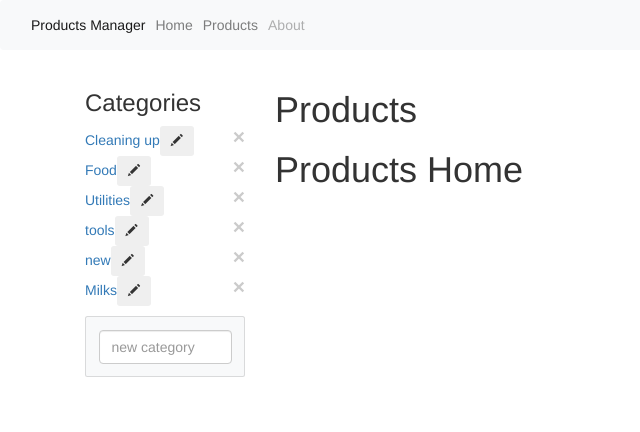
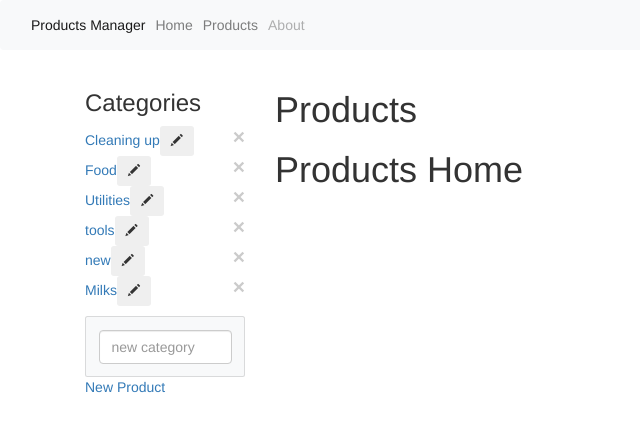
Before and after one commit to mariorodeghiero/react-product-manager-app, a React (Create React App) app: page /products in a window 1280 px wide. Shown: the top 432 px of the page, without its empty margins (0-640 px from the left). Built offline with nearby package versions, Linux system fonts and the light colour scheme; data requests are answered from the project's data file.

Commit message:
add createNewProduct

```diff
--- a/db.json
+++ b/db.json
@@ -19,6 +19,16 @@
       "id": 4,
       "product": "Item 1, s",
       "category": 4
+    },
+    {
+      "product": "Soap",
+      "category": "1",
+      "id": 5
+    },
+    {
+      "product": "hammer",
+      "category": "4",
+      "id": 6
     }
   ],
   "categories": [
--- a/src/Api.js
+++ b/src/Api.js
@@ -8,8 +8,8 @@ const apis = {
   loadCategories: () => api.get("categories"),
   removeCategories: id => api.delete("categories/" + id),
   createCategory: category => api.post("categories", category),
-  editeCategory: category =>
-    api.put("categories/" + category.id, (category = category))
+  editeCategory: category => api.put("categories/" + category.id, category),
+  createProduct: product => api.post("products", product)
 };
 
 export default apis;
--- a/src/App.js
+++ b/src/App.js
@@ -13,6 +13,7 @@ class App extends Component {
     this.removeCategory = this.removeCategory.bind(this);
     this.createCategory = this.createCategory.bind(this);
     this.editeCategory = this.editeCategory.bind(this);
+    this.createProduct = this.createProduct.bind(this);
 
     this.state = {
       categories: []
@@ -32,6 +33,10 @@ class App extends Component {
 
   createCategory(category) {
     this.props.api.createCategory(category).then(resp => this.loadCategories());
+  }
+
+  createProduct(product) {
+    this.props.api.createProduct(product);
   }
   editeCategory(category) {
     this.props.api.editeCategory(category).then(resp => this.loadCategories());
@@ -83,6 +88,7 @@ class App extends Component {
                   categories={this.state.categories}
                   createCategory={this.createCategory}
                   editeCategory={this.editeCategory}
+                  createProduct={this.createProduct}
                 />
               )}
             />
--- a/src/Product.jsx
+++ b/src/Product.jsx
@@ -2,6 +2,7 @@ import React, { Component } from "react";
 
 import { Route, Link } from "react-router-dom";
 import ProductsHome from "./ProductHome";
+import ProductsNew from "./ProductsNew";
 import Category from "./Category";
 
 class Product extends Component {
@@ -93,7 +94,7 @@ class Product extends Component {
   }
 
   render() {
-    const { match } = this.props;
+    const { match, categories } = this.props;
     // const { categories } = this.state;
     return (
       <div className="row">
@@ -118,10 +119,24 @@ class Product extends Component {
               placeholder="new category"
             />
           </div>
+          <Link to="/products/novo">New Product</Link>
         </div>
         <div className="col-md-10">
           <h1>Products</h1>
           <Route exact path={match.url} component={ProductsHome} />
+          <Route
+            exact
+            path={match.url + "/novo"}
+            render={props => {
+              return (
+                <ProductsNew
+                  {...props}
+                  categories={categories}
+                  createProduct={this.props.createProduct}
+                />
+              );
+            }}
+          />
           <Route path={match.url + "/category/:catId"} component={Category} />
         </div>
       </div>
--- /dev/null
+++ b/src/ProductsNew.js
@@ -0,0 +1,40 @@
+import React, { Component } from "react";
+
+class ProductsNew extends Component {
+  constructor(props) {
+    super(props);
+    this.handleNewProduct = this.handleNewProduct.bind(this);
+  }
+
+  handleNewProduct() {
+    const product = {
+      product: this.refs.product.value,
+      category: this.refs.category.value
+    };
+    this.props.createProduct(product);
+    console.log(product);
+  }
+  render() {
+    const { categories } = this.props;
+    return (
+      <div>
+        <h2>New Product</h2>
+        <select ref="category">
+          {categories.map(c => (
+            <option value={c.id} key={c.category}>
+              {c.category}
+            </option>
+          ))}
+        </select>
+        <input
+          placeholder="Product name..."
+          className="form-control"
+          ref="product"
+        />
+        <button onClick={this.handleNewProduct}>Save</button>
+      </div>
+    );
+  }
+}
+
+export default ProductsNew;
```
